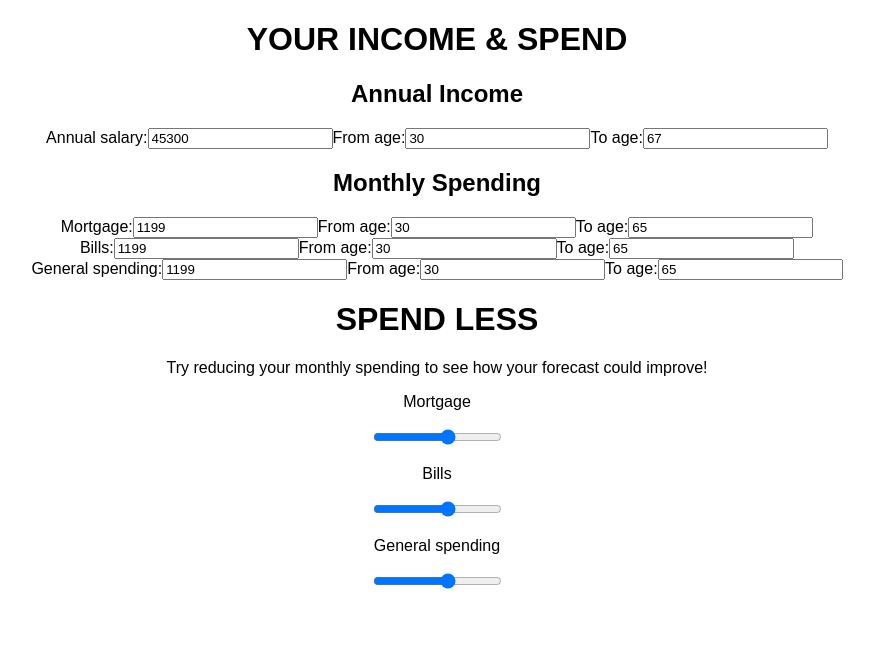
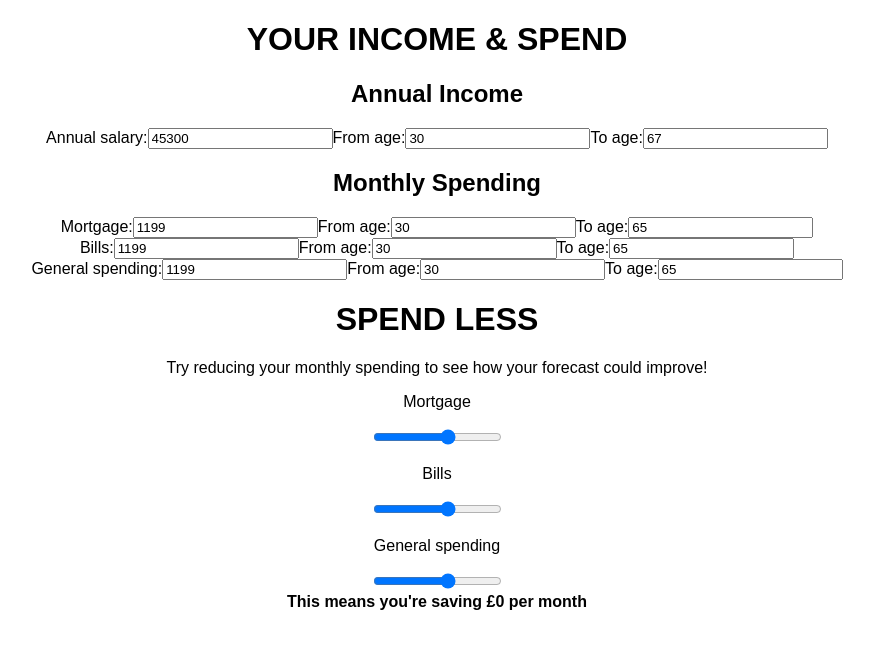
Before and after one commit to leBoer/savings, a React (Create React App) app: page / in a window 1280 px wide. Shown: the top 648 px of the page, without its empty margins (203-1077 px from the left). Built offline with nearby package versions, Linux system fonts and the light colour scheme.

Commit message:
Adds calculation of savings

```diff
--- a/src/App.js
+++ b/src/App.js
@@ -42,14 +42,20 @@ class App extends Component {
 
   changeHandler = (event) => {
     const expenditures = this.state.expenditures
+    const incomes = this.state.incomes
+    let savings = this.state.savings
+
     const indexOfExpenditure = expenditures.findIndex(i => i.name === event.target.id)
     expenditures[indexOfExpenditure].amount = parseInt(event.target.value, 10)
-    let tot = 0
+    let totExp = 0
+    let totInc = 0
     for (const expenditure of expenditures) {
-      tot += expenditure.amount
+      totExp += expenditure.amount
     }
-    let savings = this.state.savings
-    savings = tot
+    for (const income of incomes) {
+      totInc += income.amount // This is in case we expand to other sources of income
+    }
+    savings = (totInc / 12) - totExp
 
     this.setState((state) => ({
       expenditures,
@@ -67,6 +73,7 @@ class App extends Component {
           />
           <SpendLess
             expenditures={this.state.expenditures}
+            savings ={this.state.savings}
             onChangeHandler={this.changeHandler}
           />
       </div>
--- a/src/SpendLess.js
+++ b/src/SpendLess.js
@@ -2,7 +2,7 @@ import React, { Component } from 'react';
 
 class SpendLess extends Component {
   render(){
-    const { expenditures, onChangeHandler } = this.props
+    const { expenditures, onChangeHandler, savings } = this.props
     return(
       <div className="spend_less">
         <h1>SPEND LESS</h1>
@@ -14,7 +14,7 @@ class SpendLess extends Component {
             onChangeHandler={onChangeHandler}
           />
         ))}
-        <div className="slider_name"></div>
+        <strong>This means you're saving £{savings} per month</strong>
       </div>
     )
   }
```
